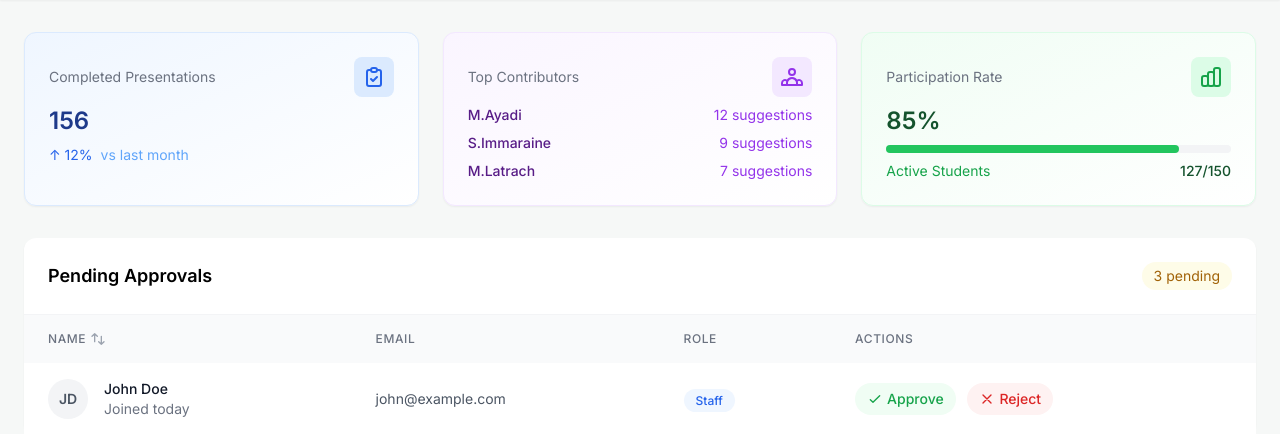
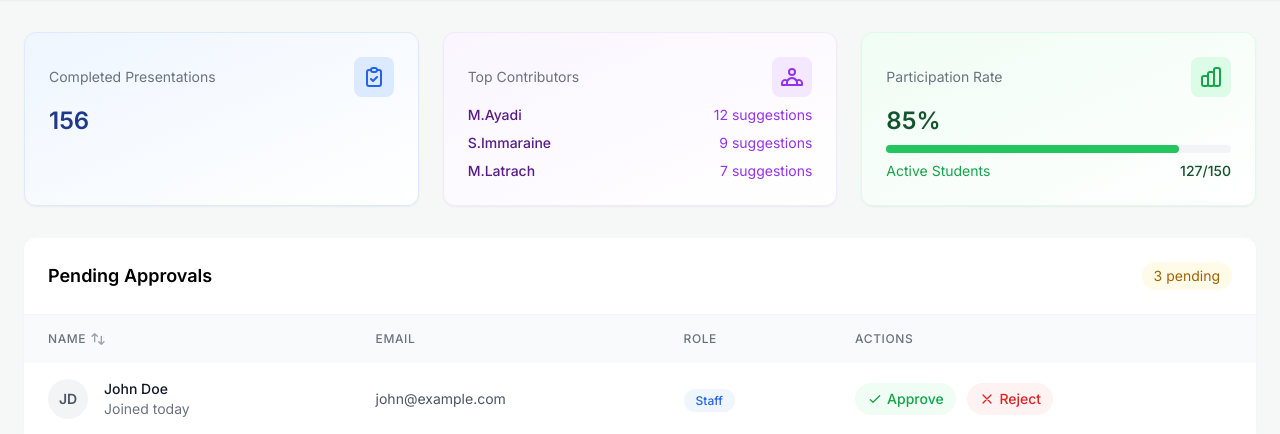
Before and after one commit to vm3do/veilleHub, a PHP site: page /app/views/admin/users.php in a window 1280 px wide. Shown: the part 60-494 px from the top of the page. Run offline with PHP 8.4, Linux system fonts and the light colour scheme; some libraries are stand-ins or nearby versions.

Commit message:
updated admin users page UI

```diff
--- a/app/views/admin/users.php
+++ b/app/views/admin/users.php
@@ -83,10 +83,6 @@
                     </div>
                 </div>
                 <p class="text-2xl font-semibold mt-2 text-blue-900">156</p>
-                <div class="flex items-center mt-2 text-blue-600 text-sm">
-                    <span>↑ 12%</span>
-                    <span class="text-blue-400 ml-2">vs last month</span>
-                </div>
             </div>
 
             <div class="bg-gradient-to-br from-purple-50 to-white rounded-xl p-6 shadow-sm border border-purple-100">
```
